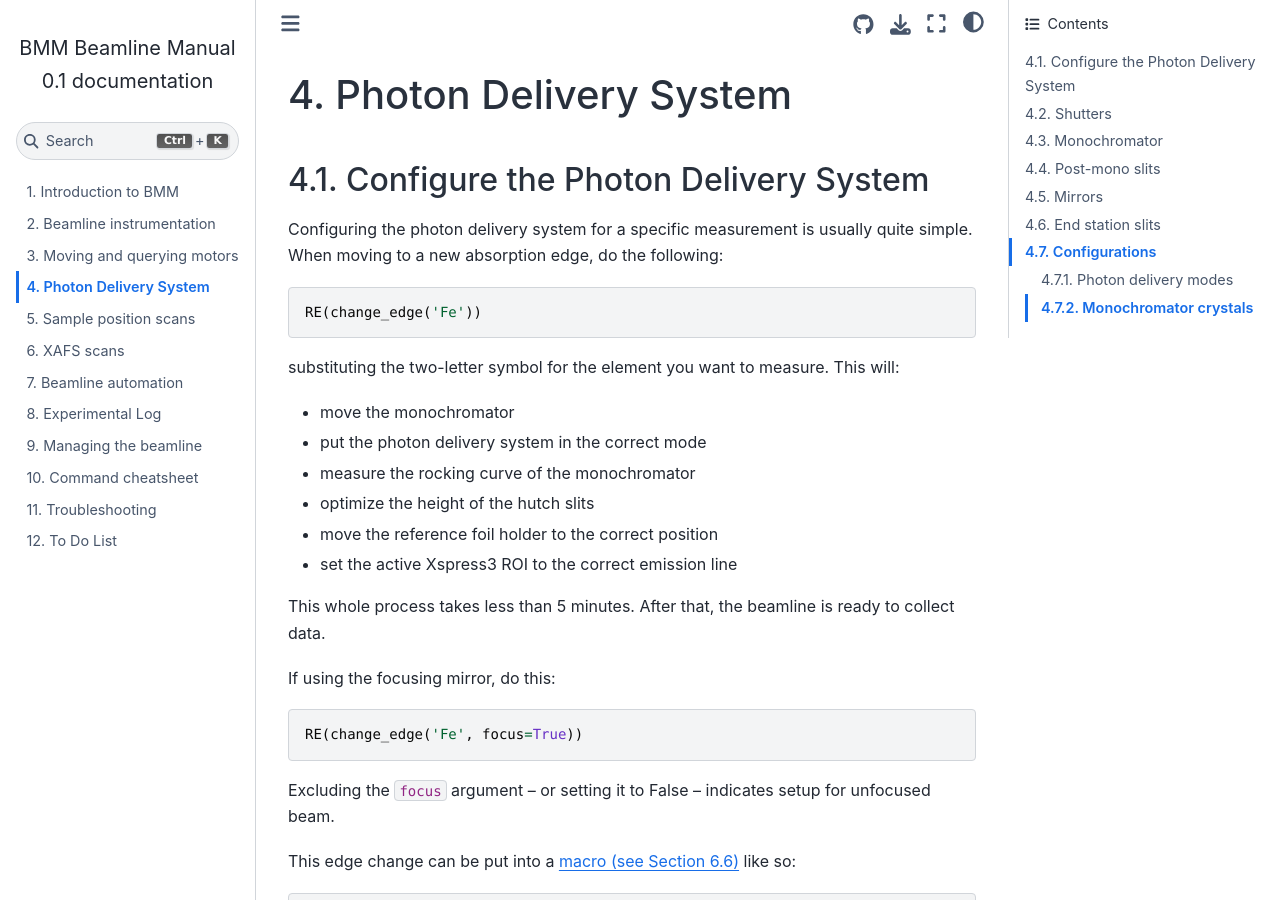
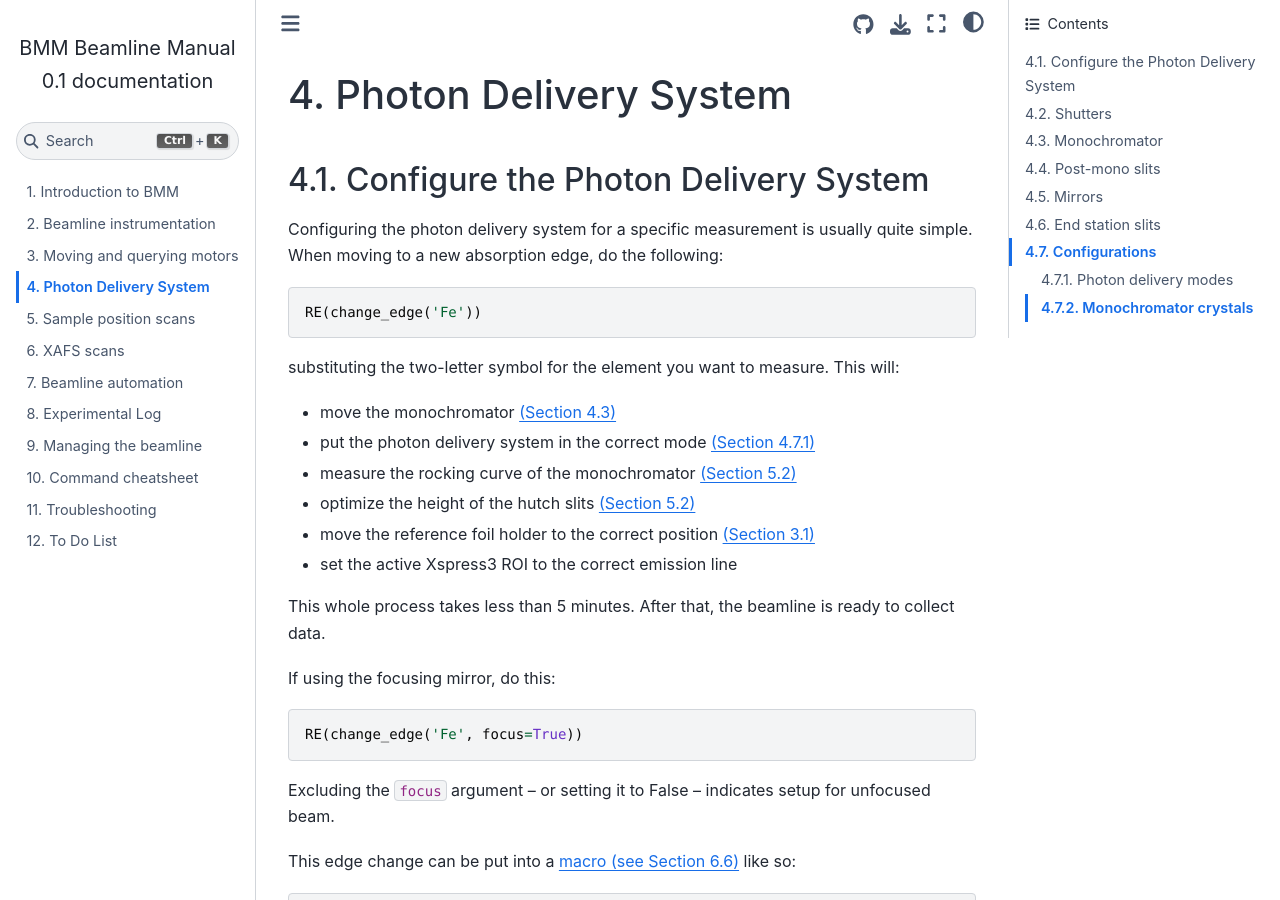
Before and after one commit to NSLS-II-BMM/BeamlineManual, a Sphinx documentation site: the page built from docs/pds.rst, in a window 1280 px wide and 900 px high. Built offline with Sphinx 7.4.7 and the Sphinx Book theme 1.1.4, drawn with Linux system fonts in a browser that asks for light colours.

Commit message:
cross linkages

```diff
--- a/docs/manage.rst
+++ b/docs/manage.rst
@@ -14,6 +14,7 @@ and meeting the needs and expectations of different experiments.
 
 As a reminder, here is the table of operating modes.
 
+.. _pds_modes:
 .. table:: Photon delivery modes
    :name:  pds-modes2
    :align: left
--- a/docs/motors.rst
+++ b/docs/motors.rst
@@ -50,6 +50,7 @@ the bsui command line.  Here is an example:
    ==============================================================================
 
 
+.. _sample_stages:
 
 Sample stages
 -------------
@@ -128,7 +129,7 @@ are the same for all sample stage motors.
    ``xafs_y.llm.value = 5`` or ``xafs_y.hlm.value = 85``
 
 **Reference wheel**
-   The reference stage is a rotation stage with a `Delrin
+   The reference stage _`Reference` is a rotation stage with a `Delrin
    <https://en.wikipedia.org/wiki/Polyoxymethylene>`_ sample disk
    holding up to 24 reference foils.  It is calibrated such that the
    beam passes through the center of a slot every 15 degrees.  The
--- a/docs/pds.rst
+++ b/docs/pds.rst
@@ -22,11 +22,15 @@ following:
 substituting the two-letter symbol for the element you want to
 measure.  This will:
 
-* move the monochromator
-* put the photon delivery system in the correct mode
-* measure the rocking curve of the monochromator
-* optimize the height of the hutch slits
+* move the monochromator :numref:`(Section %s) <dcm>`
+* put the photon delivery system in the correct mode :numref:`(Section
+  %s) <change-mode>`
+* measure the rocking curve of the monochromator :numref:`(Section %s)
+  <special-linescans>`
+* optimize the height of the hutch slits :numref:`(Section %s)
+  <special-linescans>`
 * move the reference foil holder to the correct position
+  :numref:`(Section %s) <sample_stages>`
 * set the active Xspress3 ROI to the correct emission line
 
 This whole process takes less than 5 minutes. After that, the beamline
--- a/docs/todo.rst
+++ b/docs/todo.rst
@@ -21,6 +21,7 @@ documentation manual.
 #. Flesh out documentation on using automation + spreadsheets
 #. Explain contents of dossier more fully
 #. Current batch of cameras
+#. Document using the Xspress3
 
 
 This is an aggregate list of things mentioned in this document that
```
Also changed, not shown: other parts of docs/pds.rst (+2 -0 lines).
